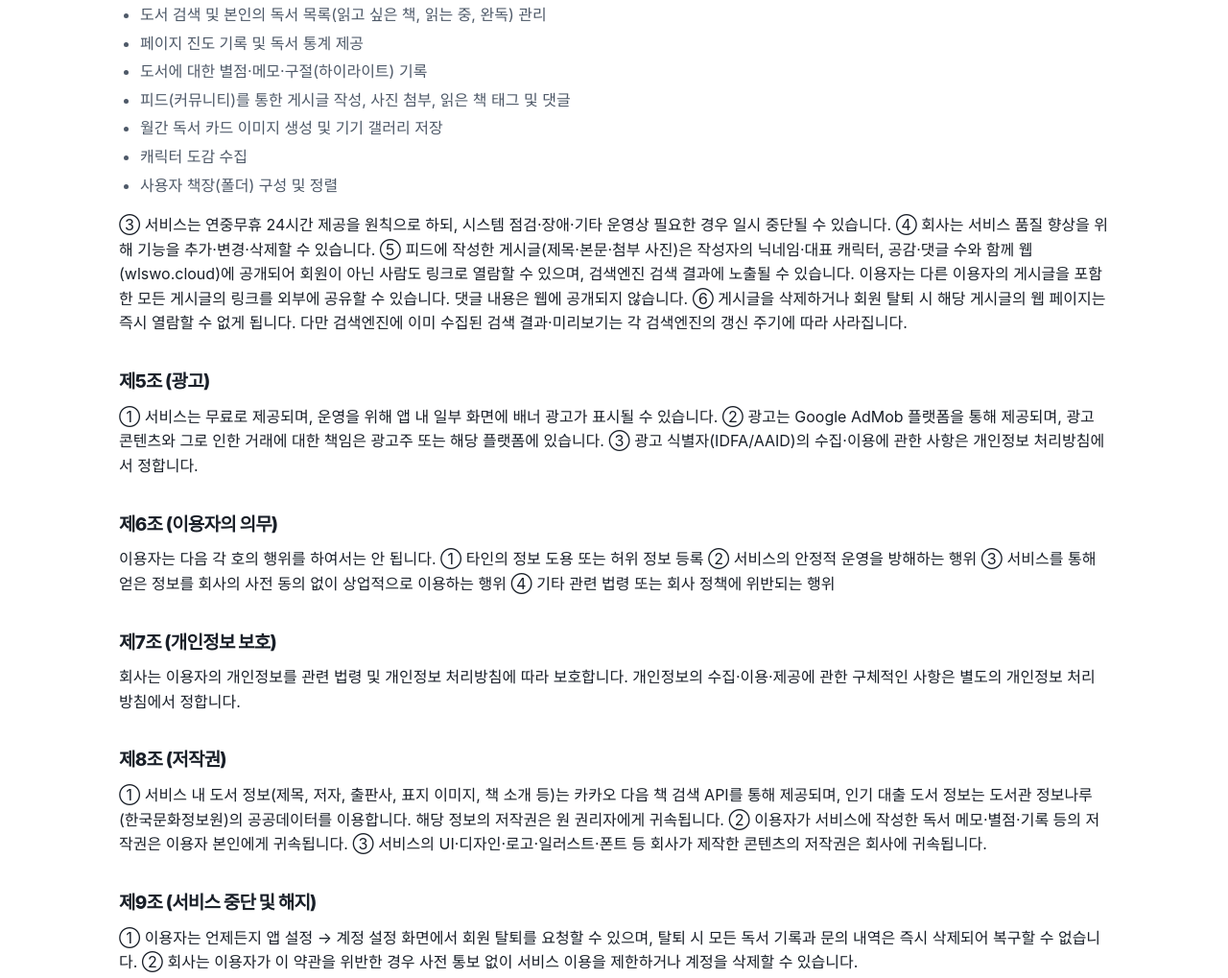
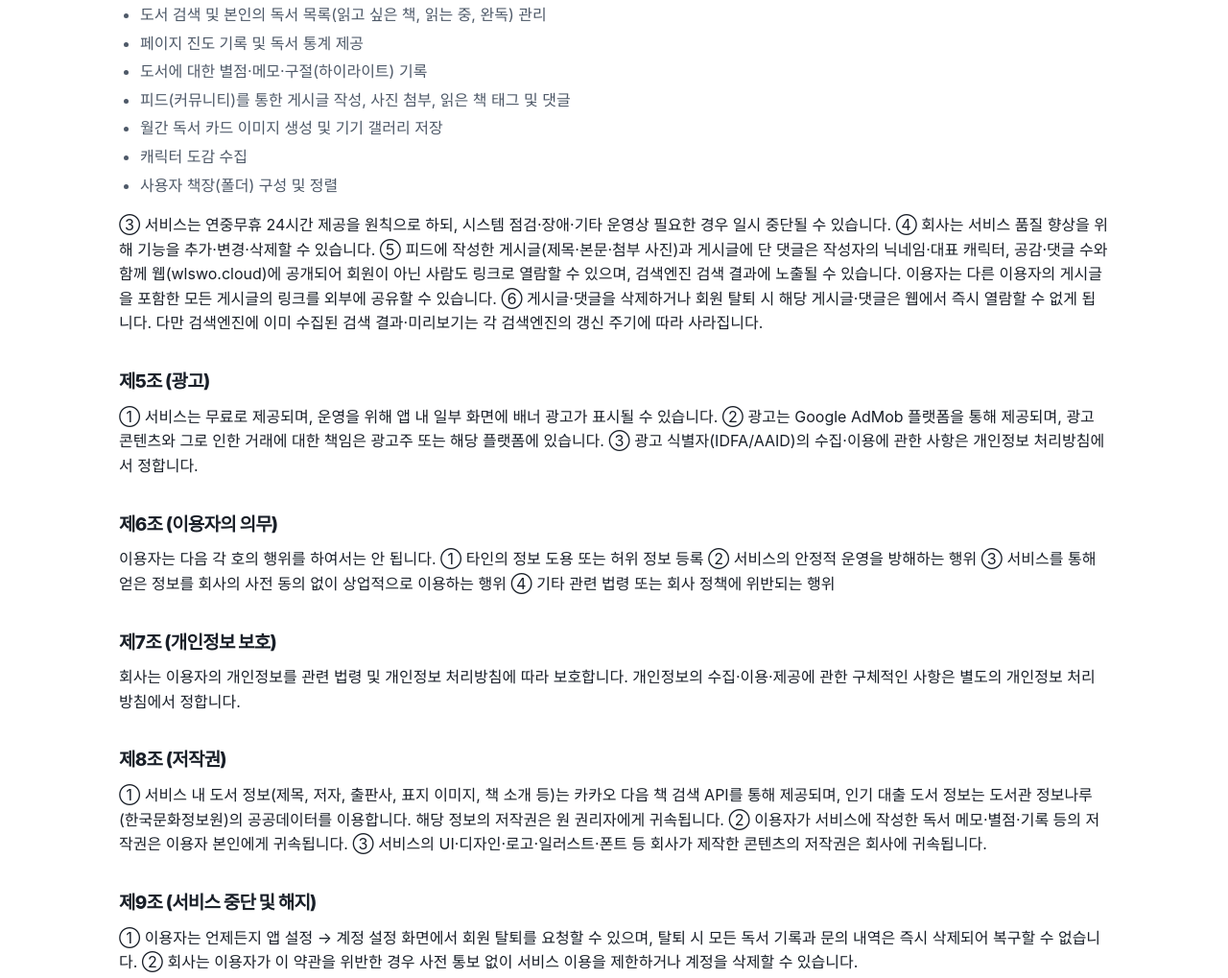
Before and after one commit to wlswo/perfil, an Astro site: page /perfil/terms in a window 1280 px wide. Shown: the part 732-1751 px from the top of the page at 96% size. Built offline with nearby package versions, Linux system fonts and the light colour scheme; Astro itself is replaced by a stand-in of ours; a web font is replaced by a local one.

Commit message:
docs(terms,privacy): 게시글 웹 공개 고지에 댓글 포함
공개 웹 페이지에 댓글도 노출하게 되어 '댓글 비공개' 문구를 삭제하고
댓글도 닉네임·대표 캐릭터와 함께 공개, 삭제·탈퇴 시 즉시 비공개임을 명시.

```diff
--- a/src/pages/terms.md
+++ b/src/pages/terms.md
@@ -43,8 +43,8 @@ description: 퍼필(PerFil) 서비스 이용약관
 
 ③ 서비스는 연중무휴 24시간 제공을 원칙으로 하되, 시스템 점검·장애·기타 운영상 필요한 경우 일시 중단될 수 있습니다.
 ④ 회사는 서비스 품질 향상을 위해 기능을 추가·변경·삭제할 수 있습니다.
-⑤ 피드에 작성한 게시글(제목·본문·첨부 사진)은 작성자의 닉네임·대표 캐릭터, 공감·댓글 수와 함께 웹(wlswo.cloud)에 공개되어 회원이 아닌 사람도 링크로 열람할 수 있으며, 검색엔진 검색 결과에 노출될 수 있습니다. 이용자는 다른 이용자의 게시글을 포함한 모든 게시글의 링크를 외부에 공유할 수 있습니다. 댓글 내용은 웹에 공개되지 않습니다.
-⑥ 게시글을 삭제하거나 회원 탈퇴 시 해당 게시글의 웹 페이지는 즉시 열람할 수 없게 됩니다. 다만 검색엔진에 이미 수집된 검색 결과·미리보기는 각 검색엔진의 갱신 주기에 따라 사라집니다.
+⑤ 피드에 작성한 게시글(제목·본문·첨부 사진)과 게시글에 단 댓글은 작성자의 닉네임·대표 캐릭터, 공감·댓글 수와 함께 웹(wlswo.cloud)에 공개되어 회원이 아닌 사람도 링크로 열람할 수 있으며, 검색엔진 검색 결과에 노출될 수 있습니다. 이용자는 다른 이용자의 게시글을 포함한 모든 게시글의 링크를 외부에 공유할 수 있습니다.
+⑥ 게시글·댓글을 삭제하거나 회원 탈퇴 시 해당 게시글·댓글은 웹에서 즉시 열람할 수 없게 됩니다. 다만 검색엔진에 이미 수집된 검색 결과·미리보기는 각 검색엔진의 갱신 주기에 따라 사라집니다.
 
 ## 제5조 (광고)
 
```
Also changed, not shown: src/pages/privacy.md (+1 -1 lines).
